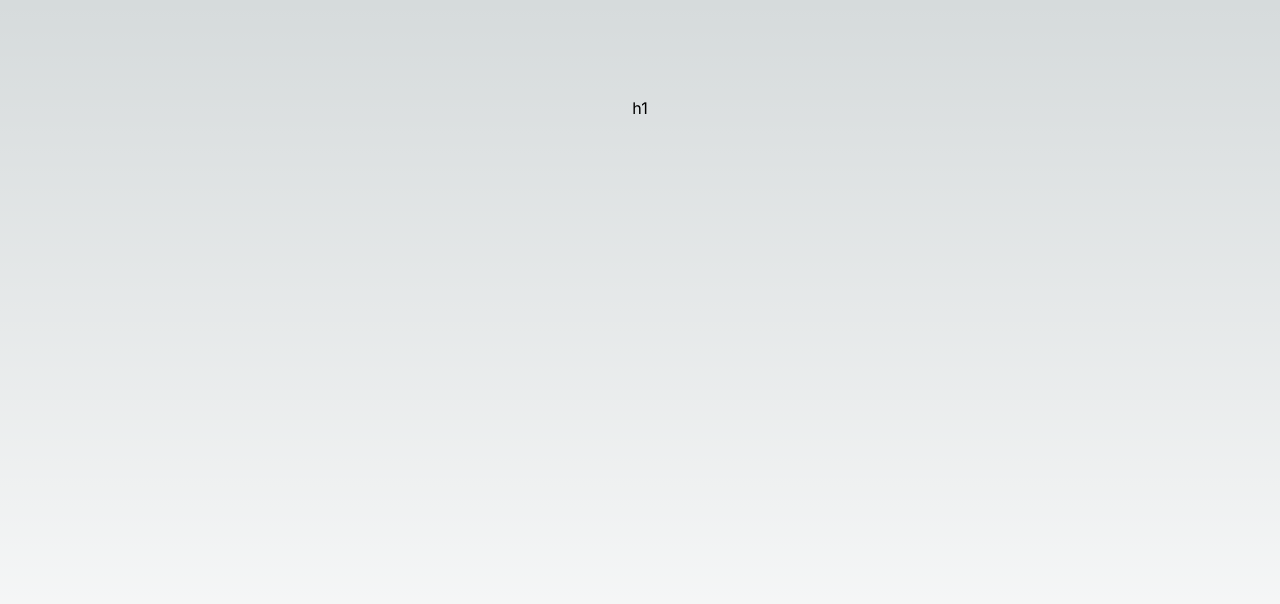
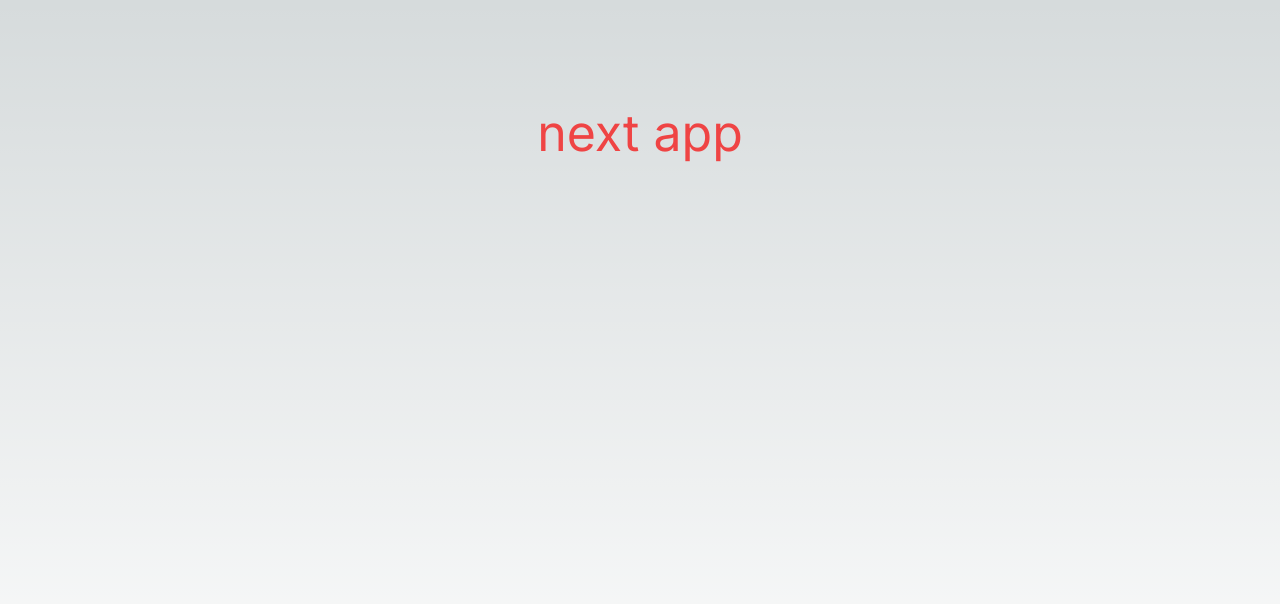
Before and after one commit to adnanDevelop/next-basics, a Next.js app: page / in a window 1280 px wide. Shown: the top 604 px of the page. Built offline with nearby package versions, Linux system fonts and the light colour scheme.

Commit message:
learned about how to created nested routes

```diff
--- /dev/null
+++ b/src/app/about/page.js
@@ -0,0 +1,5 @@
+import React from "react";
+
+export default function About() {
+  return <div>ABout page</div>;
+}
--- /dev/null
+++ b/src/app/about/service/page.js
@@ -0,0 +1,5 @@
+import React from "react";
+
+export default function Service() {
+  return <div>Service page</div>;
+}
--- a/src/app/page.js
+++ b/src/app/page.js
@@ -3,7 +3,7 @@ import Image from "next/image";
 export default function Home() {
   return (
     <main className="flex min-h-screen flex-col items-center justify-between p-24">
-      h1
+      <h1 className="text-[50px] text-red-500">next app</h1>
     </main>
   );
 }
```
